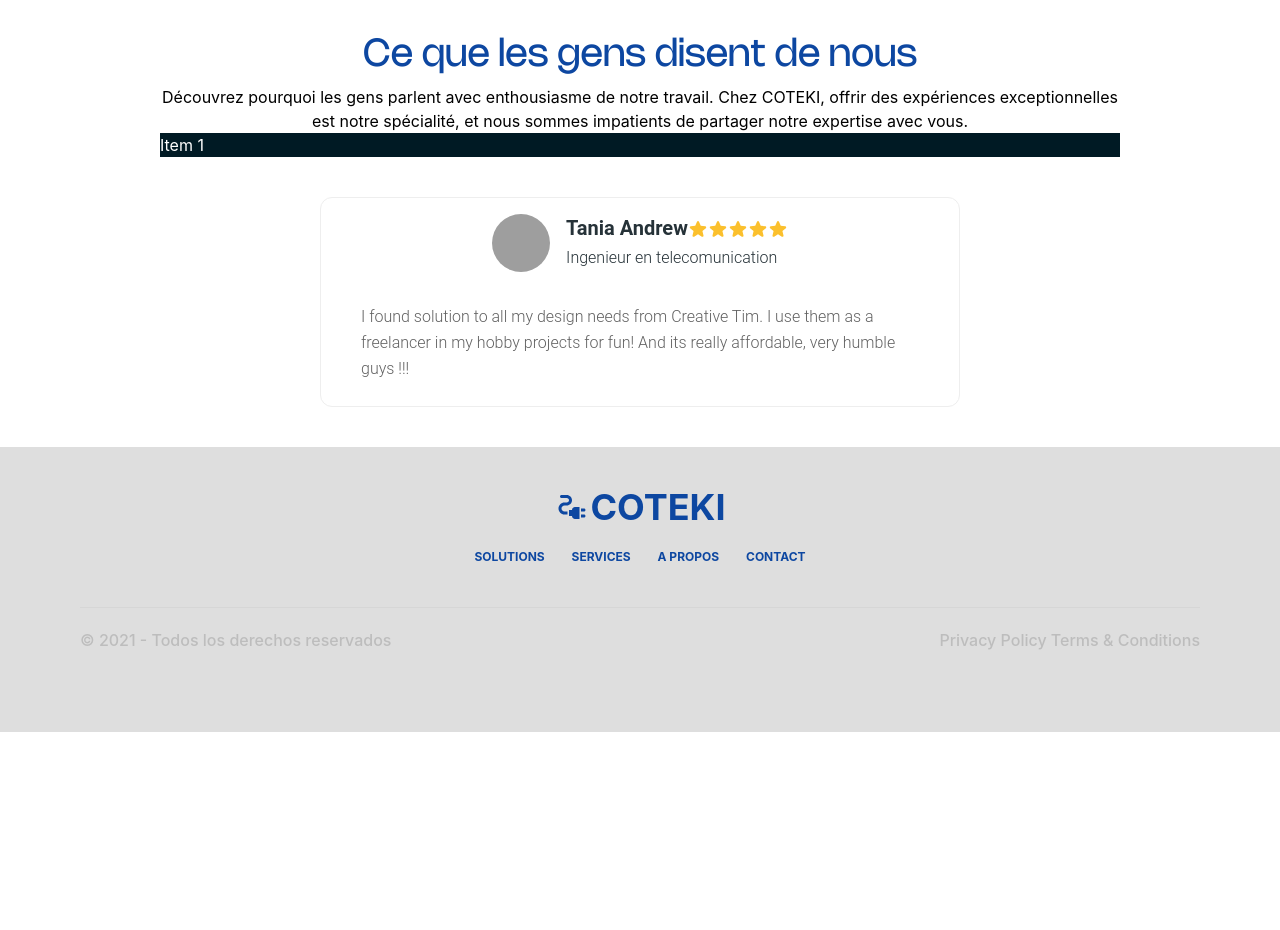
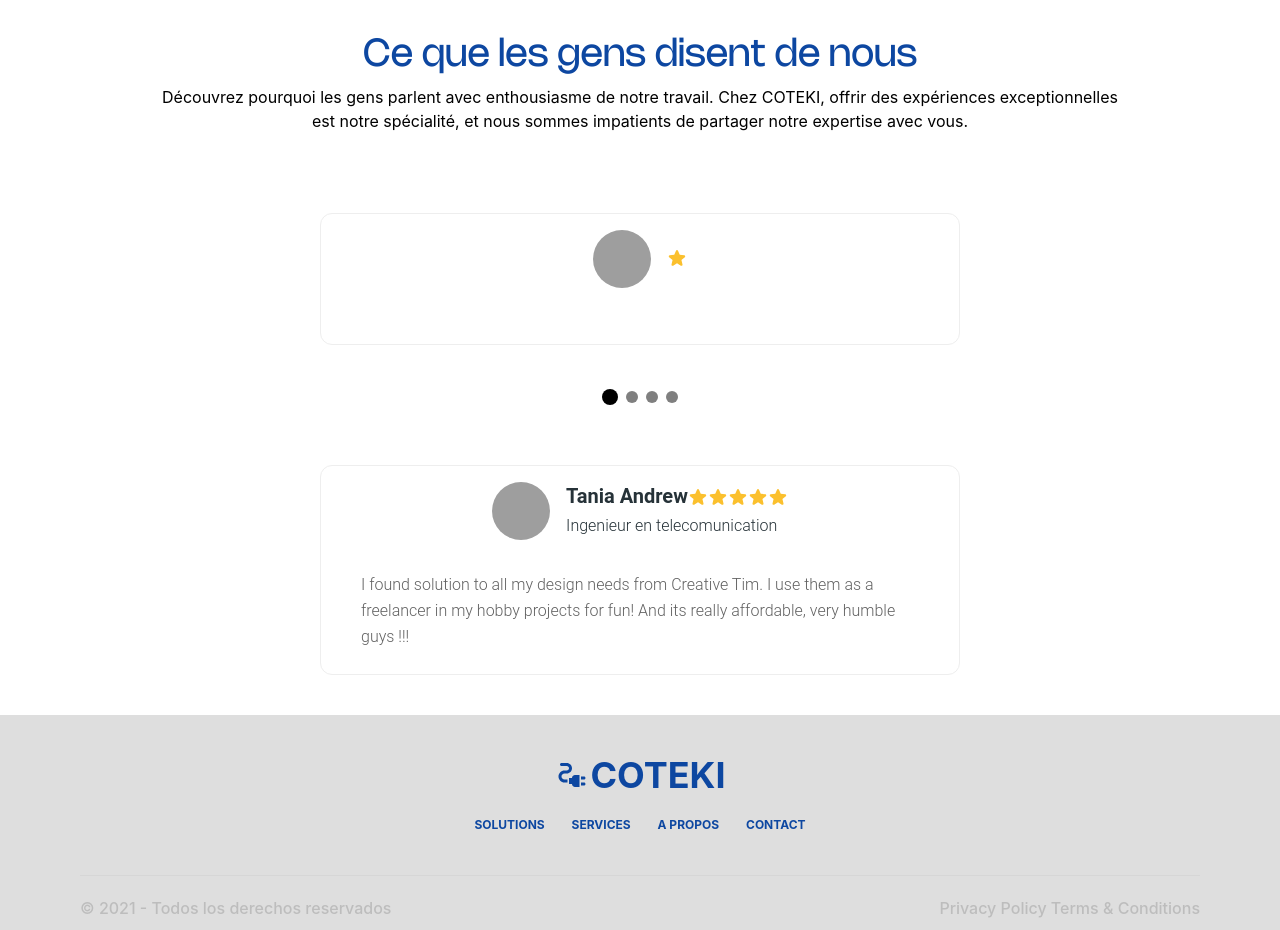
Before and after one commit to iambenkis/Aris-website, a React (Create React App) app: page / in a window 1280 px wide. Shown: the part 3180-4110 px from the top of the page. Before the commit the page ends 3912 px from the top, so only its background shows below. Built offline with nearby package versions, Linux system fonts and the light colour scheme; grey boxes are pictures that could not be loaded.

Commit message:
Create carousel for testimony

```diff
--- a/src/components/Carousel.jsx
+++ b/src/components/Carousel.jsx
@@ -1,29 +1,104 @@
 import React, { useState, useEffect } from 'react'
+import {
+  Card,
+  CardHeader,
+  CardBody,
+  Typography,
+  Avatar,
+} from '@material-tailwind/react'
 
-const Carousel = ({ items }) => {
+function StarIcon() {
+  return (
+    <svg
+      xmlns="http://www.w3.org/2000/svg"
+      viewBox="0 0 24 24"
+      fill="currentColor"
+      className="h-5 w-5 text-yellow-700"
+    >
+      <path
+        fillRule="evenodd"
+        d="M10.788 3.21c.448-1.077 1.976-1.077 2.424 0l2.082 5.007 5.404.433c1.164.093 1.636 1.545.749 2.305l-4.117 3.527 1.257 5.273c.271 1.136-.964 2.033-1.96 1.425L12 18.354 7.373 21.18c-.996.608-2.231-.29-1.96-1.425l1.257-5.273-4.117-3.527c-.887-.76-.415-2.212.749-2.305l5.404-.433 2.082-5.006z"
+        clipRule="evenodd"
+      />
+    </svg>
+  )
+}
+
+const Carousel = ({ items, autoSlide = false, autoSlideInterval = 3000 }) => {
   const [activeIndex, setActiveIndex] = useState(0)
+  const [curr, setCurr] = useState(0)
+
+  const prev = () => setCurr(curr === 0 ? items.length - 1 : curr - 1)
+
+  const next = () => setCurr(curr === items.length - 1 ? 0 : curr + 1)
 
   useEffect(() => {
-    const interval = setInterval(() => {
-      // Auto-scroll to the next item
-      setActiveIndex((prevIndex) => (prevIndex + 1) % items.length)
-    }, 5000) // Adjust the time (in milliseconds) for the auto-scroll
-
-    return () => {
-      clearInterval(interval) // Clear the interval when the component unmounts
-    }
-  }, [items])
+    if (!autoSlide) return
+    const slideInterval = setInterval(next, autoSlideInterval)
+    console.log('slideInterval', slideInterval)
+    return () => clearInterval(slideInterval)
+  }, [curr])
 
   return (
-    <div className="carousele">
+    <div className="flex w-full space-between overflow-hidden relative py-20">
       {items.map((item, index) => (
         <div
           key={index}
-          className={`carousel-item ${index === activeIndex ? 'active' : ''}`}
+          className="flex w-full transition-transform duration-1000 ease-out "
+          style={{ transform: `translateX(-${curr * 100}%)` }}
         >
-          {item}
+          <div className="px-40 w-screen">
+            <Card
+              color="transparent"
+              shadow={false}
+              className="flex flex-col justify-between items-center border px-10"
+            >
+              <CardHeader
+                color="transparent"
+                floated={false}
+                shadow={false}
+                className="mx-0 flex items-center gap-4 pt-0 pb-8"
+              >
+                <Avatar
+                  size="lg"
+                  variant="circular"
+                  src="https://images.unsplash.com/photo-1633332755192-727a05c4013d?ixlib=rb-1.2.1&ixid=MnwxMjA3fDB8MHxwaG90by1wYWdlfHx8fGVufDB8fHx8&auto=format&fit=crop&w=1480&q=80"
+                  alt="tania andrew"
+                />
+                <div className="flex w-full flex-col gap-0.5">
+                  <div className="flex items-center justify-between">
+                    <Typography variant="h5" color="blue-gray">
+                      {item.name} {` `}
+                    </Typography>
+                    <div className="5 flex items-center gap-0">
+                      {` `}
+                      {[...Array(item.rating)].map((_, i) => (
+                        <StarIcon key={i} />
+                      ))}
+                    </div>
+                  </div>
+                  <Typography color="blue-gray">{item.job}</Typography>
+                </div>
+              </CardHeader>
+              <CardBody className="mb-6 p-0">
+                <Typography> {item.testimony}</Typography>
+              </CardBody>
+            </Card>
+          </div>
         </div>
       ))}
+      <div className="absolute bottom-5 right-0 left-0">
+        <div className="flex items-center justify-center gap-2">
+          {items.map((_, i) => (
+            <div
+              className={`
+              transition-all w-3 h-3 bg-black rounded-full
+              ${curr === i ? 'p-2' : 'bg-opacity-50'}
+            `}
+            />
+          ))}
+        </div>
+      </div>
     </div>
   )
 }
```
